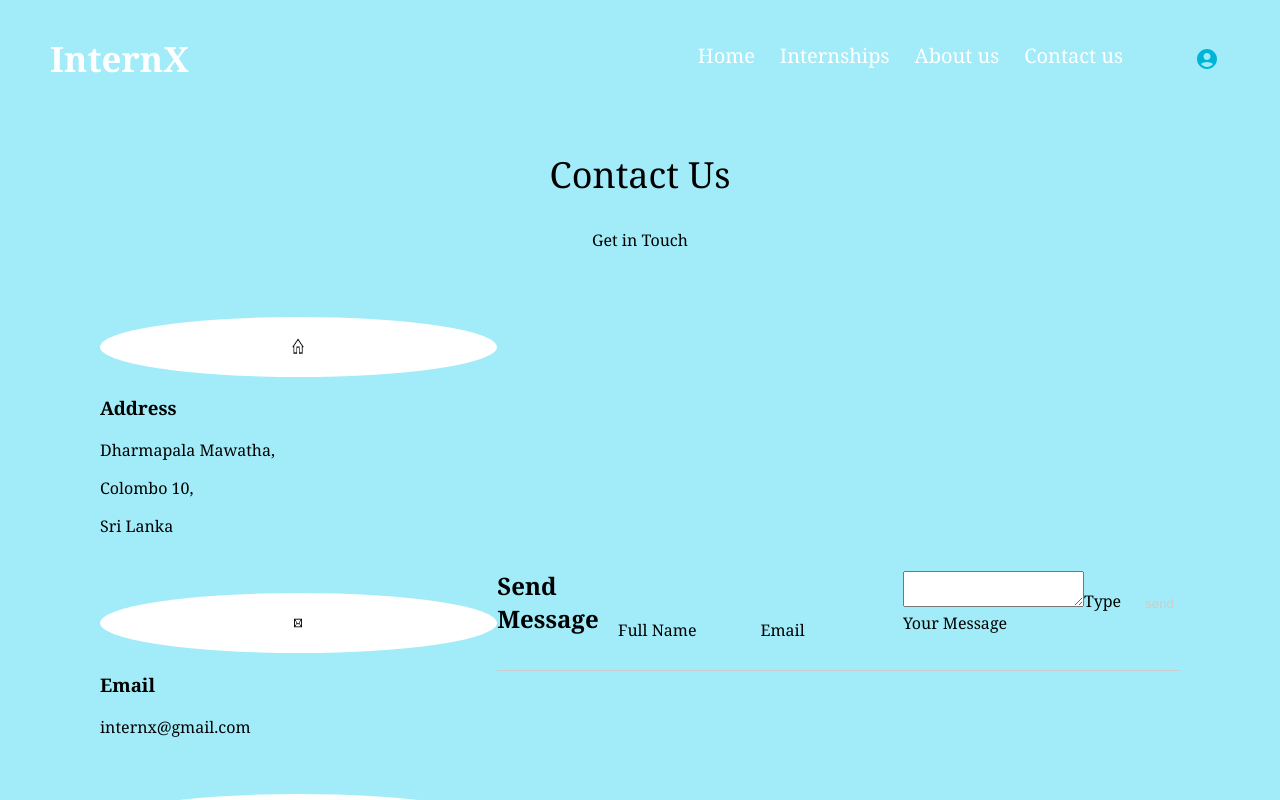
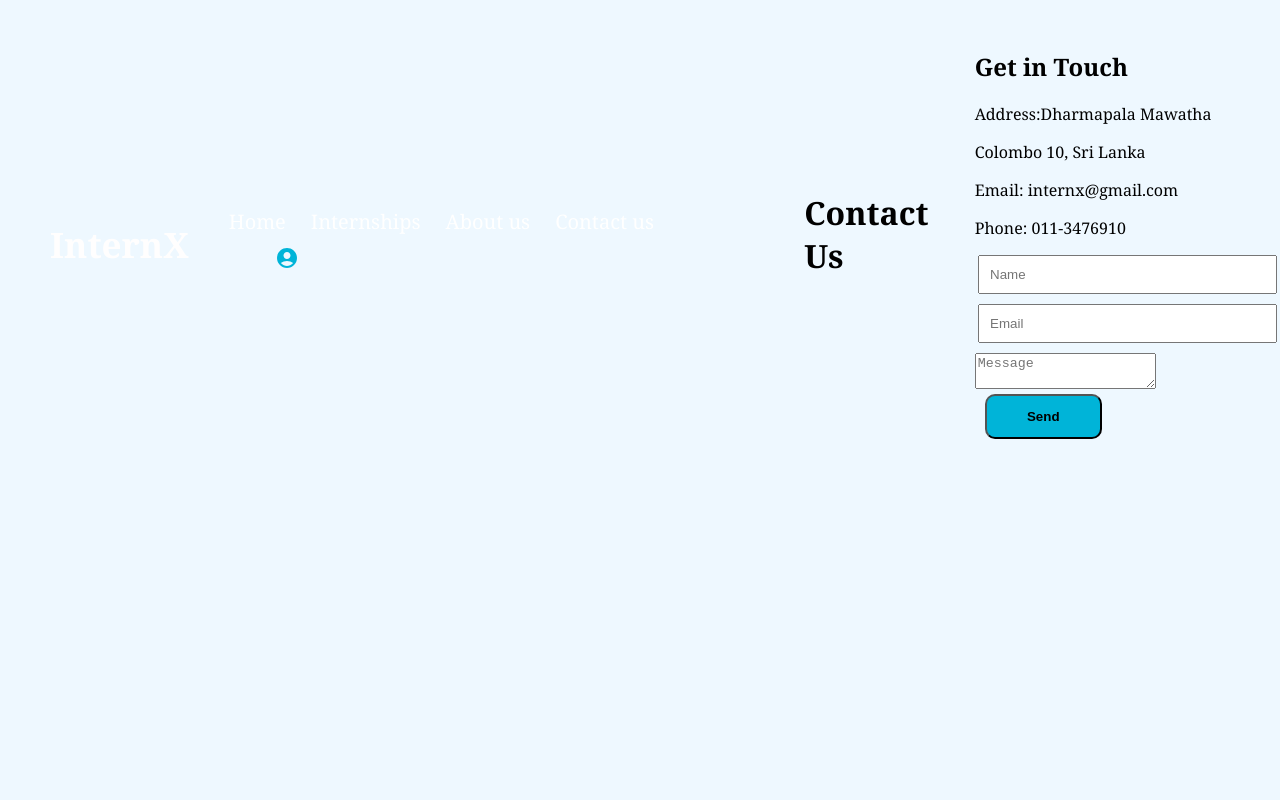
Before and after one commit to KushaRa/InternX_Front, a React (Create React App) app in the folder skillsync/: page /contact in a window 1280 px wide. Shown: the top 800 px of the page. Built offline with nearby package versions, Linux system fonts and the light colour scheme.

Commit message:
changed the format and css of the contact page

```diff
--- a/skillsync/src/Pages/Contact/Contact.js
+++ b/skillsync/src/Pages/Contact/Contact.js
@@ -2,71 +2,42 @@ import React from 'react';
 import "./Contact.css";
 import MainNav from "../../components/MainNav/MainNav";
 // import Footer from '../../components/Footer/footer';
-import address from "../../assets/address.png";
-import email from "../../assets/email.png";
-import phone from "../../assets/phone.png";
+// import address from "../../assets/address.png";
+// import email from "../../assets/email.png";
+// import phone from "../../assets/phone.png";
 
 
 export const Contact = () => {
     return (
-        <div className='contact-page'>
-            <MainNav />
-            <section className='contact-section'>
-                <div className='contact-content'>
-                    <h2>Contact Us</h2>
-                    <p>Get in Touch</p>
-                </div>
-                <div className='contact-container'>
-                    <div className='contact-info'>
-                        <div className='contact-box'>
-                            <div className='contact-icon'><img className="address-logo " src={address} alt="Logo" /> </div>
-                            <div className='contact-text'></div>
-                            <h3>Address</h3>
-                            <p>Dharmapala Mawatha,</p>
-                            <p>Colombo 10,</p>
-                            <p>Sri Lanka</p>
-                        </div>
-                        <div className='contact-box'>
-                            <div className='contact-icon'><img className="email-logo " src={email} alt="Logo" /> </div>
-                            <div className='contact-text'></div>
-                            <h3>Email</h3>
-                            <p>internx@gmail.com</p>
-                        </div>
-                        <div className='contact-box'>
-                            <div className='contact-icon'><img className="phone-logo " src={phone} alt="Logo" /> </div>
-                            <div className='contact-text'></div>
-                            <h3>Phone</h3>
-                            <p>011-3476910</p>
-                        </div>
+        // <div className='contact-page'>
+
+            <div className='contact-container'>
+                <MainNav />
+                <h1>Contact Us</h1>
+                <div className='contat-content'>
+                    <div className='contacct-info'>
+                        <h2>Get in Touch</h2>
+                        <p>Address:Dharmapala Mawatha</p>
+                        <p>Colombo 10, Sri Lanka</p>
+                        <p>Email: internx@gmail.com</p>
+                        <p>Phone: 011-3476910</p>
                     </div>
                     <div className='contact-form'>
-                        <form>
-                            <h2>Send Message</h2>
-                            <div className='cntInput-box'>
-                                <input type='text' name='' required="required"></input>
-                                <span>Full Name</span>
-                            </div>
-                            <div className='cntInput-box'>
-                                <input type='text' name='' required="required"></input>
-                                <span>Email</span>
-                            </div>
-                            <div className='cntInput-box'>
-                                <textarea required="required"></textarea>
-                                <span>Type Your Message</span>
-                            </div>
-                            <div className='cntInput-box'>
-                                <input type='submit' name='' value="send"></input>
-                            </div>
-                        </form>
+                    <input type="text" placeholder="Name" />
+                    <input type="email" placeholder="Email" />
+                    <textarea placeholder="Message"></textarea>
+                    <button type="submit">Send</button>
                     </div>
                 </div>
-            </section>
+            </div>
 
 
 
-            {/* <Footer /> */}
-        </div>
+
+            // {/* <Footer /> */}
+        // </div>
 
     )
 
 }
+export default Contact;
```
